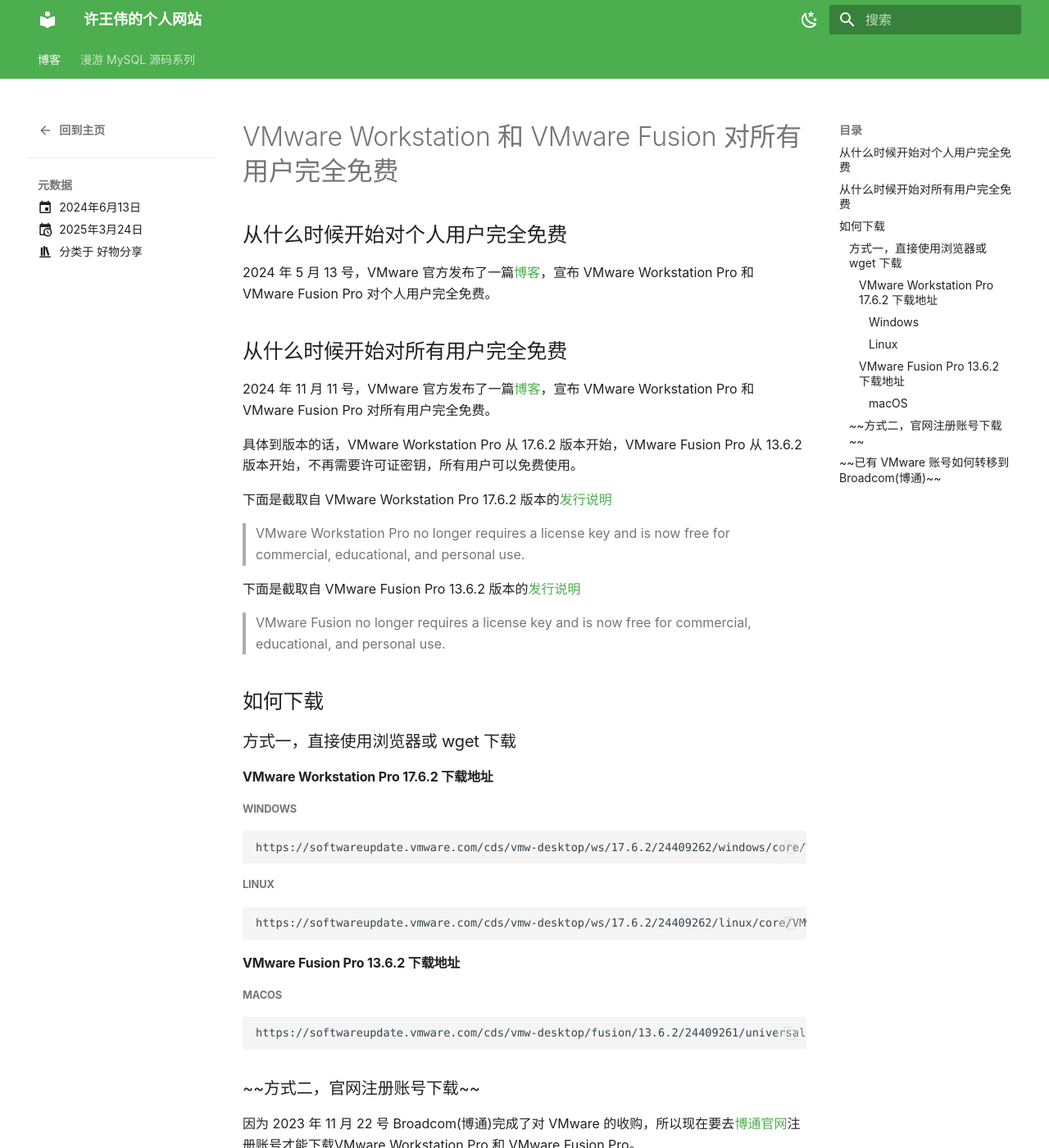
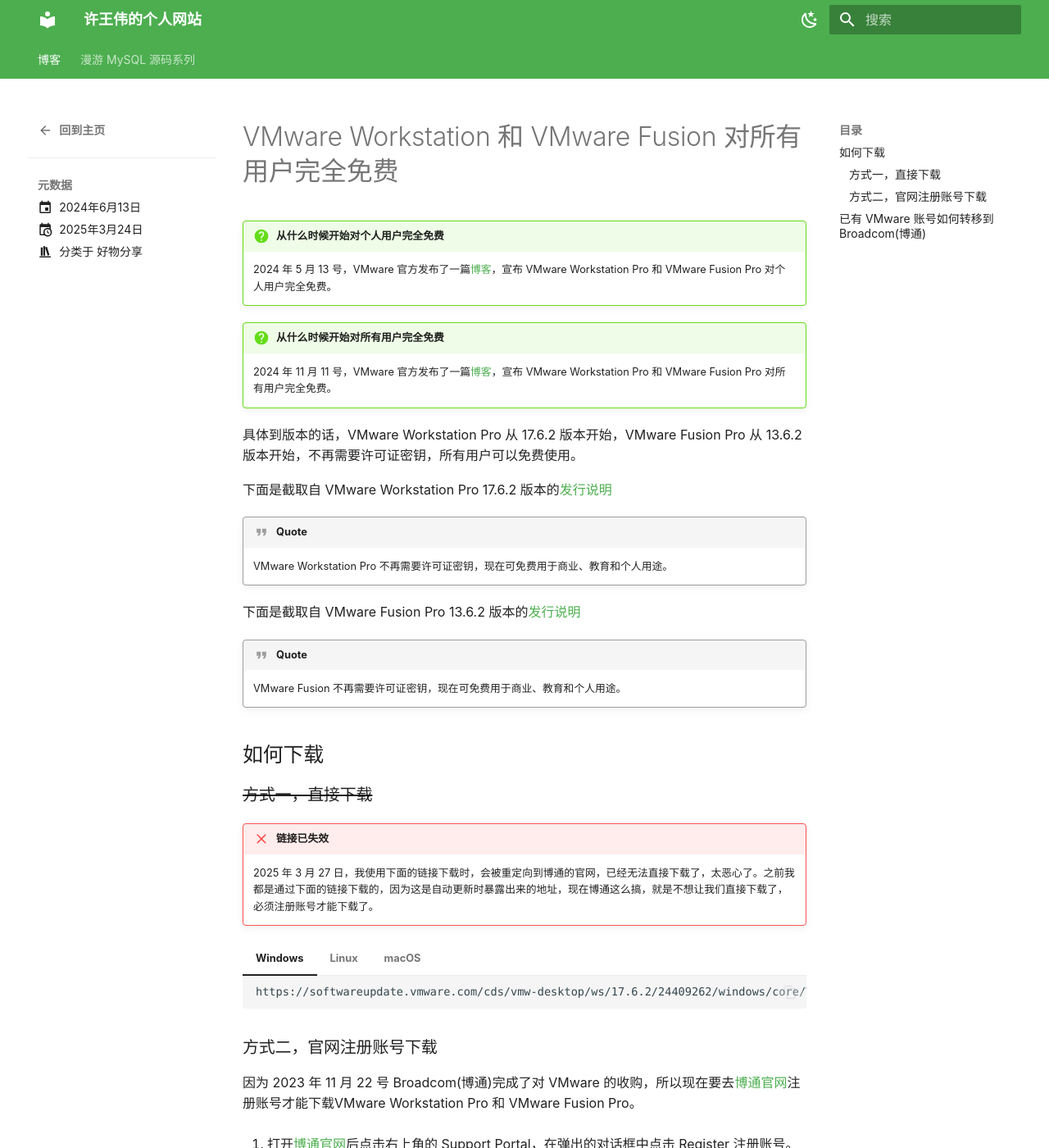
Before and after one commit to dreamwill/dreamwill.github.io, an MkDocs documentation site: the page built from docs/blog/posts/VMware Workstation Pro和VMware Fusion Pro对个人用户完全免费.md, in a window 1280 px wide and 1400 px high. Shown: the whole window at 82% size. Built offline with MkDocs 1.6.1 and Material for MkDocs 9.7.7, drawn with Linux system fonts in a browser that asks for light colours; some web fonts are replaced; some of the changed text lies outside the part shown.

Commit message:
Update a post

````diff
--- a/docs/blog/posts/VMware Workstation Pro和VMware Fusion Pro对个人用户完全免费.md
+++ b/docs/blog/posts/VMware Workstation Pro和VMware Fusion Pro对个人用户完全免费.md
@@ -11,78 +11,96 @@
 
 <!-- more -->
 
-## 从什么时候开始对个人用户完全免费
+!!! question "从什么时候开始对个人用户完全免费"
 
-2024 年 5 月 13 号，VMware 官方发布了一篇[博客](https://blogs.vmware.com/teamfusion/2024/05/fusion-pro-now-available-free-for-personal-use.html)，宣布 VMware Workstation Pro 和 VMware Fusion Pro 对个人用户完全免费。
+    2024 年 5 月 13 号，VMware 官方发布了一篇[博客](https://blogs.vmware.com/teamfusion/2024/05/fusion-pro-now-available-free-for-personal-use.html)，宣布 VMware Workstation Pro 和 VMware Fusion Pro 对个人用户完全免费。
 
-## 从什么时候开始对所有用户完全免费
+!!! question "从什么时候开始对所有用户完全免费"
 
-2024 年 11 月 11 号，VMware 官方发布了一篇[博客](https://blogs.vmware.com/cloud-foundation/2024/11/11/vmware-fusion-and-workstation-are-now-free-for-all-users/)，宣布 VMware Workstation Pro 和 VMware Fusion Pro 对所有用户完全免费。
+    2024 年 11 月 11 号，VMware 官方发布了一篇[博客](https://blogs.vmware.com/cloud-foundation/2024/11/11/vmware-fusion-and-workstation-are-now-free-for-all-users/)，宣布 VMware Workstation Pro 和 VMware Fusion Pro 对所有用户完全免费。
 
 具体到版本的话，VMware Workstation Pro 从 17.6.2 版本开始，VMware Fusion Pro 从 13.6.2 版本开始，不再需要许可证密钥，所有用户可以免费使用。
 
-下面是截取自 VMware Workstation Pro 17.6.2 版本的[发行说明](https://techdocs.broadcom.com/us/en/vmware-cis/desktop-hypervisors/workstation-pro/17-0/release-notes/vmware-workstation-1762-pro-release-notes.html)
-> VMware Workstation Pro no longer requires a license key and is now free for commercial, educational, and personal use.
+下面是截取自 VMware Workstation Pro 17.6.2 版本的[发行说明](https://techdocs.broadcom.com/cn/zh-cn/vmware-cis/desktop-hypervisors/workstation-pro/17-0/release-notes/vmware-workstation-1762-pro-release-notes.html)
 
-下面是截取自 VMware Fusion Pro 13.6.2 版本的[发行说明](https://techdocs.broadcom.com/us/en/vmware-cis/desktop-hypervisors/fusion-pro/13-0/release-notes/vmware-fusion-1362-release-notes.html)
-> VMware Fusion no longer requires a license key and is now free for commercial, educational, and personal use.
+!!! quote
+
+    VMware Workstation Pro 不再需要许可证密钥，现在可免费用于商业、教育和个人用途。
+
+下面是截取自 VMware Fusion Pro 13.6.2 版本的[发行说明](https://techdocs.broadcom.com/cn/zh-cn/vmware-cis/desktop-hypervisors/fusion-pro/13-0/release-notes/vmware-fusion-1362-release-notes.html)
+
+!!! quote
+
+    VMware Fusion 不再需要许可证密钥，现在可免费用于商业、教育和个人用途。
 
 ## 如何下载
 
-### 方式一，直接使用浏览器或 wget 下载
+### ~~方式一，直接下载~~
 
-#### VMware Workstation Pro 17.6.2 下载地址
+!!! failure "链接已失效"
 
-##### Windows
+    2025 年 3 月 27 日，我使用下面的链接下载时，会被重定向到博通的官网，已经无法直接下载了，太恶心了。之前我都是通过下面的链接下载的，因为这是自动更新时暴露出来的地址，现在博通这么搞，就是不想让我们直接下载了，必须注册账号才能下载了。
 
-```text
-https://softwareupdate.vmware.com/cds/vmw-desktop/ws/17.6.2/24409262/windows/core/VMware-workstation-17.6.2-24409262.exe.tar
-```
-##### Linux
+=== "Windows"
 
-```text
-https://softwareupdate.vmware.com/cds/vmw-desktop/ws/17.6.2/24409262/linux/core/VMware-Workstation-17.6.2-24409262.x86_64.bundle.tar
-```
-#### VMware Fusion Pro 13.6.2 下载地址
+    ```text
+    https://softwareupdate.vmware.com/cds/vmw-desktop/ws/17.6.2/24409262/windows/core/VMware-workstation-17.6.2-24409262.exe.tar
+    ```
 
-##### macOS
+=== "Linux"
 
-```text
-https://softwareupdate.vmware.com/cds/vmw-desktop/fusion/13.6.2/24409261/universal/core/com.vmware.fusion.zip.tar
-```
+    ```text
+    https://softwareupdate.vmware.com/cds/vmw-desktop/ws/17.6.2/24409262/linux/core/VMware-Workstation-17.6.2-24409262.x86_64.bundle.tar
+    ```
 
-### ~~方式二，官网注册账号下载~~
+=== "macOS"
+
+    ```text
+    https://softwareupdate.vmware.com/cds/vmw-desktop/fusion/13.6.2/24409261/universal/core/com.vmware.fusion.zip.tar
+    ```
+
+### 方式二，官网注册账号下载
 
 因为 2023 年 11 月 22 号 Broadcom(博通)完成了对 VMware 的收购，所以现在要去[博通官网](https://www.broadcom.cn/)注册账号才能下载VMware Workstation Pro 和 VMware Fusion Pro。
 
 1. 打开[博通官网](https://www.broadcom.cn/)后点击右上角的 Support Portal，在弹出的对话框中点击 Register 注册账号。如果你已经有了 VMware 账号，那么可以点击 Forgot Username/Password?，通过重置 VMware 账号的密码的方式，继续使用原来的 VMware 账号。
 
-![图片1](/assets/images/free_vmware/1.png)
+    ![图片1](/assets/images/free_vmware/1.png)
 
 2. 注册账号登录后，按照下图所示点击。
 
-![图片2.png](/assets/images/free_vmware/2.png)
+    ![图片2.png](/assets/images/free_vmware/2.png)
 
 3. 在搜索框中输入 fusion 或者 workstation 就能过滤出我们要下载的软件，如下图所示。
-> VMware Fusion 是在 macOS 上运行的，VMware Workstation 是在 Windows 上运行的，不要搞错了。
 
-![图片3.png](/assets/images/free_vmware/3.png)
-![图片4.png](/assets/images/free_vmware/4.png)
-下面是 Workstation 的例子，和上面 Fusion 差不多。
-![图片5.png](/assets/images/free_vmware/5.png)
-![图片6.png](/assets/images/free_vmware/6.png)
+    !!! info
 
-## ~~已有 VMware 账号如何转移到 Broadcom(博通)~~
+        VMware Fusion 是在 macOS 上运行的，VMware Workstation 是在 Windows 上运行的，不要搞错了。
 
-> 方法来自官方 KB366920 文档[VMware migrated users account activation issues](https://knowledge.broadcom.com/external/article?articleId=366920)
+    ![图片3.png](/assets/images/free_vmware/3.png)
+
+    ![图片4.png](/assets/images/free_vmware/4.png)
+
+    下面是 Workstation 的例子，和上面 Fusion 差不多。
+
+    ![图片5.png](/assets/images/free_vmware/5.png)
+
+    ![图片6.png](/assets/images/free_vmware/6.png)
+
+## 已有 VMware 账号如何转移到 Broadcom(博通)
+
+!!! quote
+
+    方法来自官方 KB366920 文档 [VMware migrated users account activation issues](https://knowledge.broadcom.com/external/article?articleId=366920)
 
 1. 打开博通官网后点击右上角的 Support Portal，在弹出的对话框中点击 Forgot Username/Password?。
 
-![图片7.png](/assets/images/free_vmware/7.png)
+    ![图片7.png](/assets/images/free_vmware/7.png)
 
 2. 输入已有的 VMware 账号
 
-![图片8.png](/assets/images/free_vmware/8.png)
-![图片9.png](/assets/images/free_vmware/9.png)
+    ![图片8.png](/assets/images/free_vmware/8.png)
+
+    ![图片9.png](/assets/images/free_vmware/9.png)
 
 3. 接着你的邮箱会收到重置密码的链接，点开链接输入新的密码即可实现 VMware 账号转移到 Broadcom(博通)。
--- a/mkdocs.yml
+++ b/mkdocs.yml
@@ -58,6 +58,7 @@
 
 markdown_extensions:
   - pymdownx.keys
+  - pymdownx.tilde
   - abbr
   - attr_list
   - md_in_html
````
